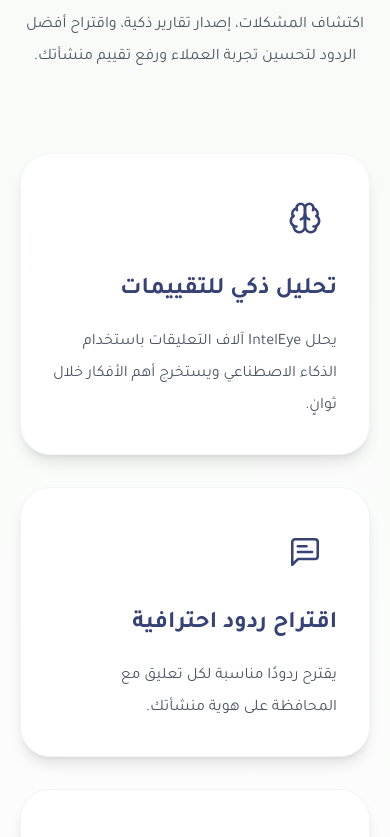
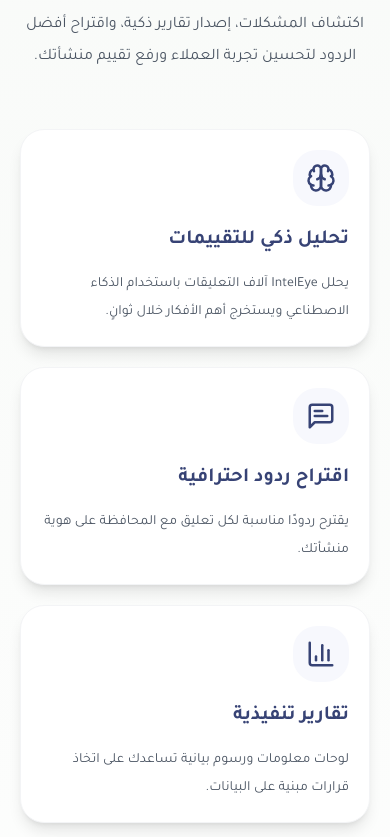
Before and after one commit to alaaalhrebi/inteleye, a Next.js app in the folder inteleye_project/: page / in a window 390 px wide. Shown: the part 3807-4644 px from the top of the page. Built offline with nearby package versions, Linux system fonts and the light colour scheme.

Commit message:
Refactor Features component layout and styles

```diff
--- a/inteleye_project/src/components/Features.tsx
+++ b/inteleye_project/src/components/Features.tsx
@@ -90,10 +90,10 @@ export default function Features() {
           </p>
 
         </motion.div>
+                {/* Cards */}
 
-        {/* Cards */}
+        <div className="mt-14 grid grid-cols-1 gap-5 sm:mt-16 sm:grid-cols-2 sm:gap-6 xl:mt-20 xl:grid-cols-3 xl:gap-8">
 
-        <div className="grid lg:grid-cols-3 md:grid-cols-2 gap-8 mt-20">
           {features.map((feature, index) => {
             const Icon = feature.icon;
 
@@ -104,7 +104,7 @@ export default function Features() {
                 whileInView={{ opacity: 1, y: 0 }}
                 transition={{
                   duration: 0.5,
-                  delay: index * 0.1,
+                  delay: index * 0.08,
                 }}
                 viewport={{ once: true }}
                 whileHover={{
@@ -113,47 +113,56 @@ export default function Features() {
                 }}
                 className="
                   group
-                  rounded-[30px]
-                  bg-white
-                  p-8
+                  rounded-[24px]
+                  lg:rounded-[30px]
                   border
                   border-gray-100
+                  bg-white
+                  p-5
+                  sm:p-6
+                  lg:p-8
                   shadow-lg
+                  transition-all
+                  hover:-translate-y-2
                   hover:shadow-2xl
-                  transition-all
                 "
               >
+
                 {/* Icon */}
 
-                <div className="w-16 h-16 flex items-center justify-center">
+                <div className="flex h-14 w-14 items-center justify-center rounded-2xl bg-[#F7F8FD] transition-all duration-300 group-hover:bg-[#374375]/10 sm:h-16 sm:w-16">
+
                   <Icon
-                    size={34}
+                    size={30}
                     className="
                       text-primary
-                      stroke-[1.8]
                       transition-all
                       duration-300
                       group-hover:scale-110
                       group-hover:text-[#895159]
                     "
                   />
+
                 </div>
 
                 {/* Title */}
 
-                <h3 className="text-2xl font-bold text-primary mt-6">
+                <h3 className="mt-5 text-xl font-bold text-primary sm:mt-6 sm:text-2xl">
                   {feature.title}
                 </h3>
 
                 {/* Description */}
 
-                <p className="text-gray-600 leading-8 mt-5">
+                <p className="mt-4 text-sm leading-7 text-gray-600 sm:mt-5 sm:text-base sm:leading-8">
                   {feature.description}
                 </p>
+
               </motion.div>
             );
           })}
+
         </div>
+
       </div>
     </section>
   );
```
